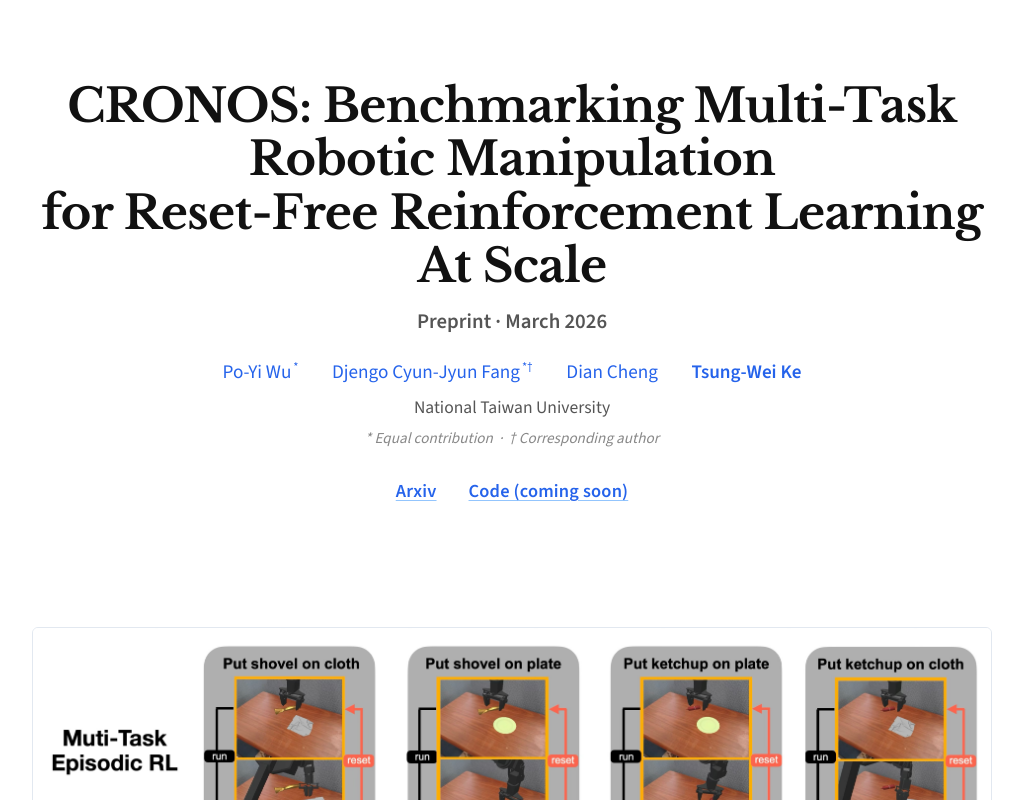
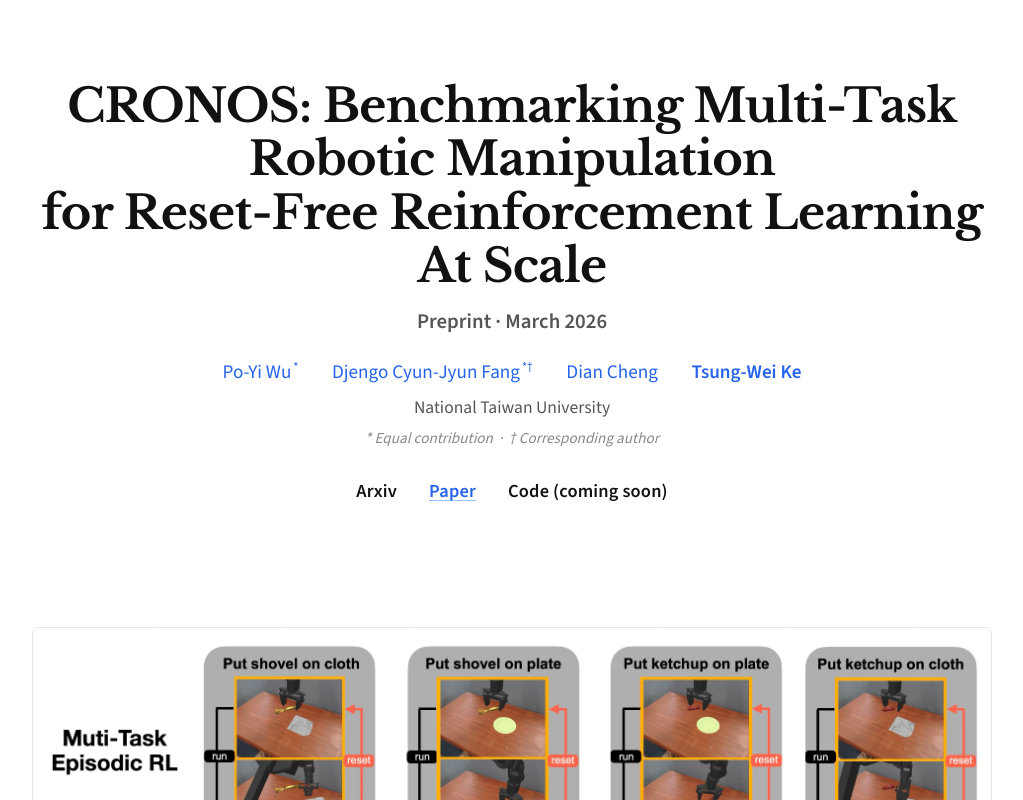
Before and after one commit to EmbodiedAI-NTU/EmbodiedAI-NTU.github.io, a plain HTML site: page cronos/index.html in a window 1280 px wide. Shown: the top 800 px of the page, without its empty margins (128-1151 px from the left). Drawn offline with nearby package versions, Linux system fonts and the light colour scheme.

Commit message:
add paper

```diff
--- a/cronos/index.html
+++ b/cronos/index.html
@@ -80,6 +80,10 @@
       background: none !important; color: #1d4ed8 !important; transform: none !important;
     }
     .publication-links .external-link.button .icon { display: none !important; }
+    .publication-links .external-link.button.no-link {
+      color: #111 !important; text-decoration: none !important;
+      cursor: default !important; pointer-events: none !important;
+    }
 
     /* ── Layout ── */
     .content-section { padding: 3rem 1.5rem; }
@@ -253,12 +257,17 @@
       <p class="eql-cntrb" style="margin-top:0.4rem;">* Equal contribution &nbsp;·&nbsp; † Corresponding author</p>
       <div class="publication-links" style="margin-top:1.25rem;">
         <span class="link-block">
-          <a href="#" class="external-link button is-dark" onclick="return false;">
+          <a href="#" class="external-link button is-dark no-link">
             <span>Arxiv</span>
           </a>
         </span>
         <span class="link-block">
-          <a href="#" class="external-link button is-dark" onclick="return false;">
+          <a href="pdf/CRONOS.pdf" target="_blank" class="external-link button is-dark">
+            <span>Paper</span>
+          </a>
+        </span>
+        <span class="link-block">
+          <a href="#" class="external-link button is-dark no-link">
             <span>Code (coming soon)</span>
           </a>
         </span>
@@ -344,7 +353,7 @@
           <ul class="sans" style="font-size:0.95rem;color:#444;line-height:1.7;padding-left:1.2rem;list-style-type:disc;">
             <li>Shared scene across all tasks</li>
             <li>Fixed reset budget, minimal intervention</li>
-            <li>High-fidelity simulator with sim-to-real transfer</li>
+            <li>Robustness to real world training</li>
           </ul>
         </div>
       </div>
@@ -429,9 +438,7 @@
       </div>
       <div class="body-text" style="margin-top:1rem;">
         <p>
-          Reset efficiency is critical for real-world deployment: scene resets are often significantly
-          more costly than individual environment interactions, and an algorithm must make the most of
-          each reset it consumes.
+          Reset efficiency is critical for real-world deployment, as scene resets are often significantly more costly than individual environment interactions, requiring algorithms to make the most of each reset.
         </p>
       </div>
     </div>
```
Also changed, not shown: 1 other file.
